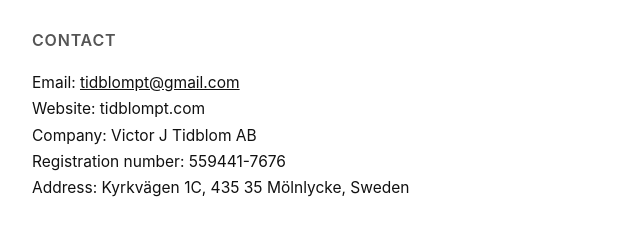
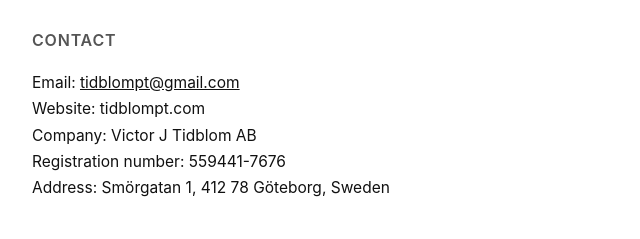
Before and after one commit to TidblomPT/tidblompt, a plain HTML site: page index.html in a window 1280 px wide. Shown: the part 618-857 px from the top of the page, 268-908 px from the left. Drawn offline with Linux system fonts and the light colour scheme.

Commit message:
Bolagets adress: Smorgatan 1, 412 78 Goteborg

```diff
--- a/index.html
+++ b/index.html
@@ -47,7 +47,7 @@
     Website: tidblompt.com<br>
     Company: Victor J Tidblom AB<br>
     Registration number: 559441-7676<br>
-    Address: Kyrkvägen 1C, 435 35 Mölnlycke, Sweden
+    Address: Smörgatan 1, 412 78 Göteborg, Sweden
   </p>
 
   <h2>Privacy</h2>
```
